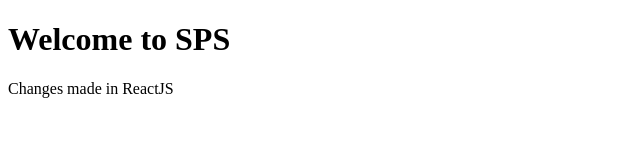
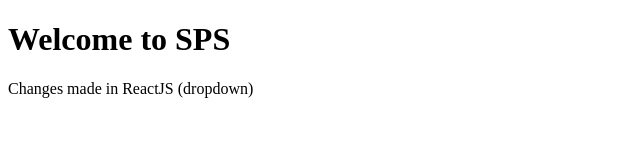
Before and after one commit to constJamal/localrepo, a plain HTML site: page index.html in a window 1280 px wide. Shown: the whole page, without its empty margins (0-640 px from the left). Drawn offline with Linux system fonts and the light colour scheme.

Commit message:
dropdown

```diff
--- a/index.html
+++ b/index.html
@@ -7,6 +7,6 @@
 </head>
 <body>
     <h1>Welcome to SPS</h1>
-    <p>Changes made in ReactJS</p>
+    <p>Changes made in ReactJS (dropdown)</p>
 </body>
 </html>
```
